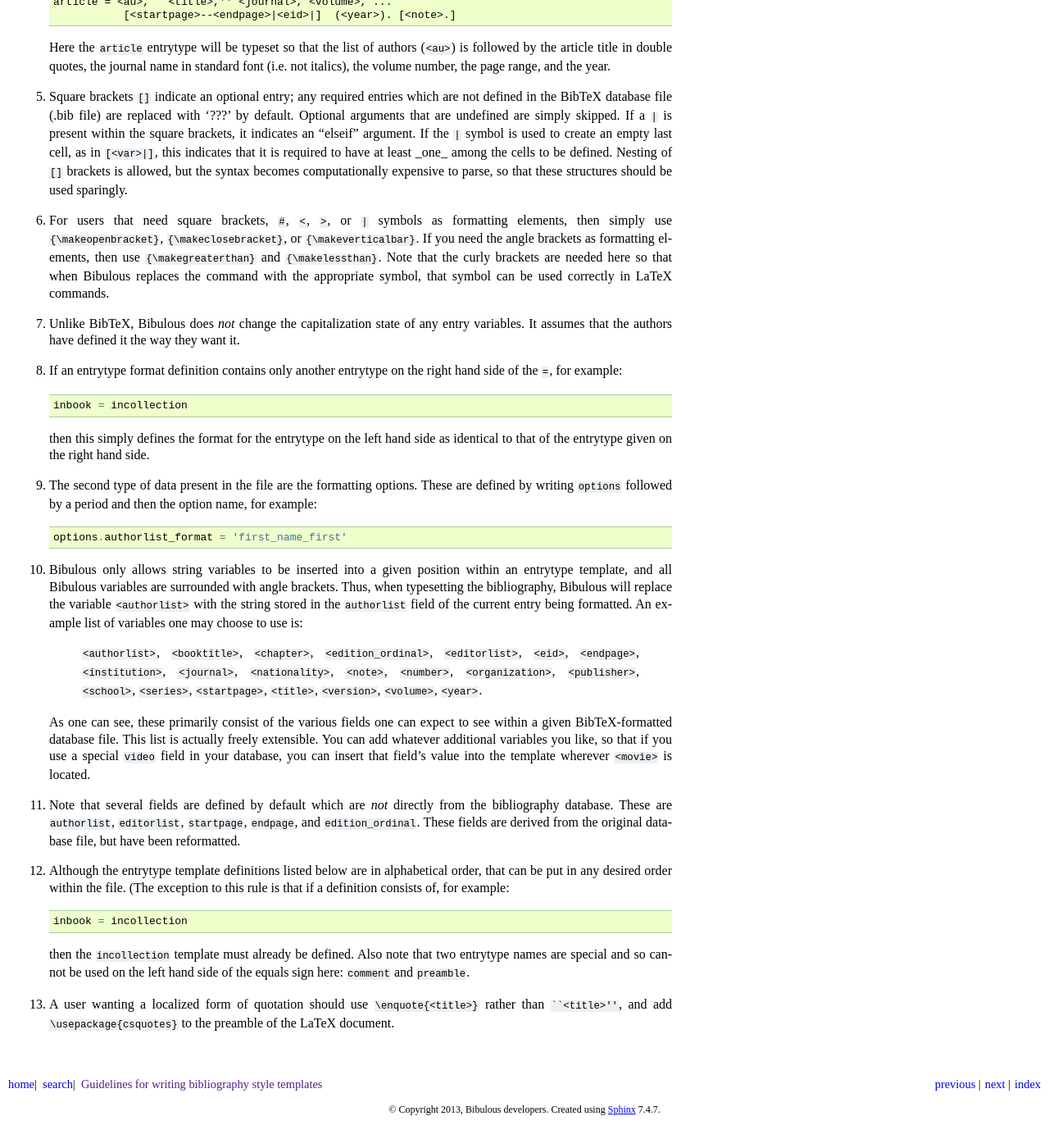
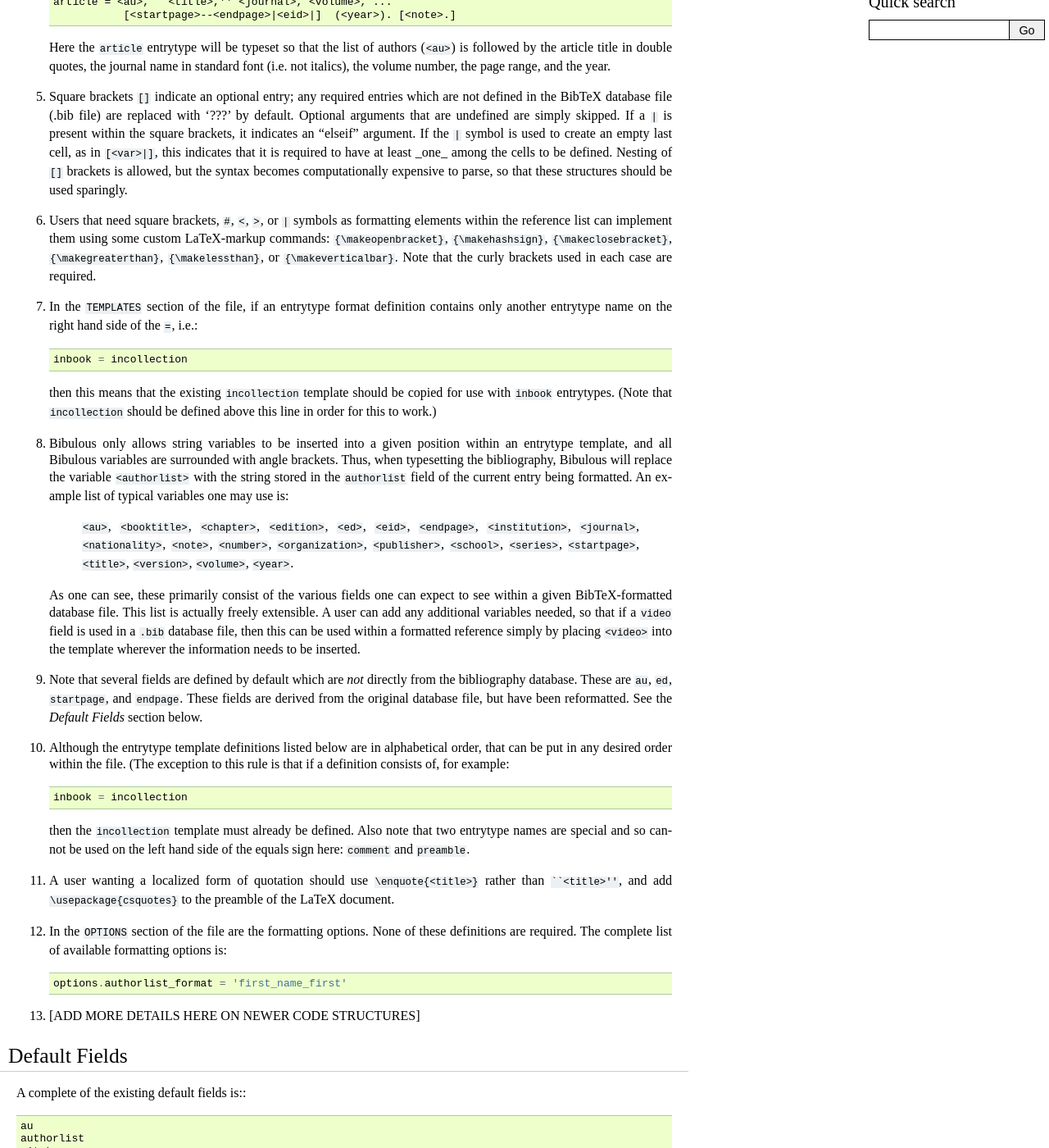
Before and after one commit to nzhagen/bibulous, a Sphinx documentation site: the page built from doc/guidelines_for_writing_style_templates.rst, in a window 1280 px wide and 1400 px high, scrolled down 708 px. Shown: the whole window at 82% size. Built offline with Sphinx 7.4.7, drawn with Linux system fonts in a browser that asks for light colours; before the commit the page ends 2078 px from its top, so only the background shows below that; some of the changed text lies outside the part shown.

Commit message:
Added placeholders for filling out details in the documentation.

`````diff
--- a/doc/guidelines_for_writing_style_templates.rst
+++ b/doc/guidelines_for_writing_style_templates.rst
@@ -16,27 +16,21 @@ Guidelines for writing bibliography style templates
 
 #. Square brackets ``[]`` indicate an optional entry; any required entries which are not defined in the BibTeX database file (.bib file) are replaced with '???' by default. Optional arguments that are undefined are simply skipped. If a ``|`` is present within the square brackets, it indicates an "elseif" argument. If the ``|`` symbol is used to create an empty last cell, as in ``[<var>|]``, this indicates that it is required to have at least _one_ among the cells to be defined. Nesting of ``[]`` brackets is allowed, but the syntax becomes computationally expensive to parse, so that these structures should be used sparingly.
 
-#. For users that need square brackets, ``#``, ``<``, ``>``, or ``|`` symbols as formatting elements, then simply use ``{\makeopenbracket}``, ``{\makeclosebracket}``, or ``{\makeverticalbar}``. If you need the angle brackets as formatting elements, then use ``{\makegreaterthan}`` and ``{\makelessthan}``. Note that the curly brackets are needed here so that when Bibulous replaces the command with the appropriate symbol, that symbol can be used correctly in LaTeX commands.
+#. Users that need square brackets, ``#``, ``<``, ``>``, or ``|`` symbols as formatting elements within the reference list can implement them using some custom LaTeX-markup commands: ``{\makeopenbracket}``, ``{\makehashsign}``, ``{\makeclosebracket}``, ``{\makegreaterthan}``, ``{\makelessthan}``, or ``{\makeverticalbar}``. Note that the curly brackets used in each case are required.
 
-#. Unlike BibTeX, Bibulous does *not* change the capitalization state of any entry variables. It assumes that the authors have defined it the way they want it.
-
-#. If an entrytype format definition contains only another entrytype on the right hand side of the ``=``, for example::
+#. In the ``TEMPLATES`` section of the file, if an entrytype format definition contains only another entrytype name on the right hand side of the ``=``, i.e.::
 
        inbook = incollection
 
-   then this simply defines the format for the entrytype on the left hand side as identical to that of the entrytype given on the right hand side.
+   then this means that the existing ``incollection`` template should be copied for use with ``inbook`` entrytypes. (Note that ``incollection`` should be defined above this line in order for this to work.)
 
-#. The second type of data present in the file are the formatting options. These are defined by writing ``options`` followed by a period and then the option name, for example::
+#. Bibulous only allows string variables to be inserted into a given position within an entrytype template, and all Bibulous variables are surrounded with angle brackets. Thus, when typesetting the bibliography, Bibulous will replace the variable ``<authorlist>`` with the string stored in the ``authorlist`` field of the current entry being formatted. An example list of typical variables one may use is:
 
-      options.authorlist_format = 'first_name_first'
+      ``<au>``, ``<booktitle>``, ``<chapter>``, ``<edition>``, ``<ed>``, ``<eid>``, ``<endpage>``, ``<institution>``, ``<journal>``, ``<nationality>``, ``<note>``, ``<number>``, ``<organization>``, ``<publisher>``, ``<school>``, ``<series>``, ``<startpage>``, ``<title>``, ``<version>``, ``<volume>``, ``<year>``.
 
-#. Bibulous only allows string variables to be inserted into a given position within an entrytype template, and all Bibulous variables are surrounded with angle brackets. Thus, when typesetting the bibliography, Bibulous will replace the variable ``<authorlist>`` with the string stored in the ``authorlist`` field of the current entry being formatted. An example list of variables one may choose to use is:
+   As one can see, these primarily consist of the various fields one can expect to see within a given BibTeX-formatted database file. This list is actually freely extensible. A user can add any additional variables needed, so that if a ``video`` field is used in a ``.bib`` database file, then this can be used within a formatted reference simply by placing ``<video>`` into the template wherever the information needs to be inserted.
 
-      ``<authorlist>``, ``<booktitle>``, ``<chapter>``, ``<edition_ordinal>``, ``<editorlist>``, ``<eid>``, ``<endpage>``, ``<institution>``, ``<journal>``, ``<nationality>``, ``<note>``, ``<number>``, ``<organization>``, ``<publisher>``, ``<school>``, ``<series>``, ``<startpage>``, ``<title>``, ``<version>``, ``<volume>``, ``<year>``.
-
-   As one can see, these primarily consist of the various fields one can expect to see within a given BibTeX-formatted database file. This list is actually freely extensible. You can add whatever additional variables you like, so that if you use a special ``video`` field in your database, you can insert that field's value into the template wherever ``<movie>`` is located.
-
-#. Note that several fields are defined by default which are *not* directly from the bibliography database. These are ``authorlist``, ``editorlist``, ``startpage``, ``endpage``, and ``edition_ordinal``. These fields are derived from the original database file, but have been reformatted.
+#. Note that several fields are defined by default which are *not* directly from the bibliography database. These are ``au``, ``ed``, ``startpage``, and ``endpage``. These fields are derived from the original database file, but have been reformatted. See the *Default Fields* section below.
 
 #. Although the entrytype template definitions listed below are in alphabetical order, that can be put in any desired order within the file. (The exception to this rule is that if a definition consists of, for example::
 
@@ -45,3 +39,83 @@ Guidelines for writing bibliography style templates
    then the ``incollection`` template must already be defined. Also note that two entrytype names are special and so cannot be used on the left hand side of the equals sign here: ``comment`` and ``preamble``.
 
 #. A user wanting a localized form of quotation should use ``\enquote{<title>}`` rather than ````<title>''``, and add ``\usepackage{csquotes}`` to the preamble of the LaTeX document.
+
+#. In the ``OPTIONS`` section of the file are the formatting options. None of these definitions are required. The complete list of available formatting options is::
+
+      options.authorlist_format = 'first_name_first'
+
+#. [ADD MORE DETAILS HERE ON NEWER CODE STRUCTURES]
+
+Default Fields
+--------------
+
+A complete of the existing default fields is:::
+
+    au
+    authorlist
+    citekey
+    citenum
+    ed
+    editorlist
+
+[ADD DETAILS]
+
+Operators
+---------
+
+One can use the "dot" operator inside a variable name, as in ``<authorname.0.last.initial()>'' to perform any one of three functions: a numerical index (the ``0`` shown here), a dictionary lookup (the ``last`` used here), or the application of an operator (in this case, the ``.initial()`` operator which is used to reduce a name to its initial).
+
+The complete list of operators available is:::
+
+    .compress()
+    .format_authorlist()
+    .format_editorlist()
+    .frenchinitial()
+    .if_singular(var1,var2,var3)
+    .initial()
+    .monthabbrev()
+    .monthname()
+    .ordinal()
+    .remove_leading_zeros()
+    .sentence_case()
+    .tie()
+    .to_namelist()
+
+
+[ADD DETAILS]
+
+
+
+To implement BibTeX' method of reducing the capitalization state of a string (commonly used for titles), Bibulous uses a ``.sentence_case()`` operator. For example, instead of using ``<title>`` within a template, which inserts the ``title`` field from the database as-is, a user can instead insert ``<title.sentence_case()>``, which will reduce capitalization of letters in the ``title`` field (except for those letter protected within a pair of curly braces) prior to inserting them into the formatted reference.
+
+Options keywords
+----------------
+
+A complete list of existing options keywords, together with their default definitions, is:::
+
+    allow_scripts = False
+    backrefs = False
+    backrefstyle = none
+    bibitemsep = None
+    case_sensitive_field_names = False
+    edmsg1 = , ed.
+    edmsg2 = , eds
+    etal_message = , \\textit{et al.}
+    maxauthors = 9
+    maxeditors = 5
+    minauthors = 9
+    mineditors = 5
+    month_abbrev = True
+    namelist_format = first_name_first
+    period_after_initial = True
+    procspie_as_journal = False
+    show_urls = False
+    sort_case = True
+    terse_inits = False
+    undefstr = ???
+    use_abbrevs = True
+    use_citeextract = True
+    use_firstname_initials = True
+    use_name_ties = False
+
+[GIVE AN EXPLANATION OF EACH IN TURN]
`````
